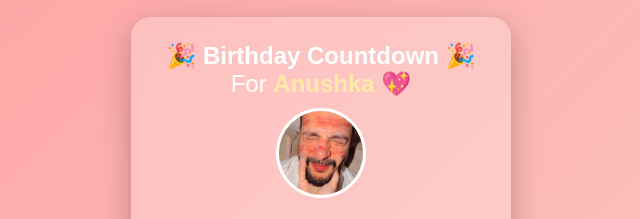
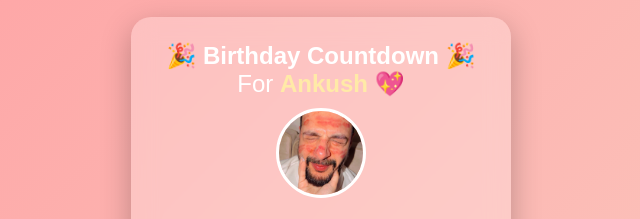
Before and after one commit to anushkayadav309-sketch/Birthday-countdown, a plain HTML site: page index.html in a window 1280 px wide. Shown: the part 209-428 px from the top of the page, 319-959 px from the left. Drawn offline with Linux system fonts and the light colour scheme.

Commit message:
Update index.html

```diff
--- a/index.html
+++ b/index.html
@@ -103,7 +103,7 @@ h2{font-weight:300;margin-bottom:10px;}
 
 <div class="container">
   <h1>🎉 Birthday Countdown 🎉</h1>
-  <h2>For <span class="name">Anushka</span> 💖</h2>
+  <h2>For <span class="name">Ankush</span> 💖</h2>
 
   <div class="photos">
     <img id="slide" src="photo1.jpg">
```
